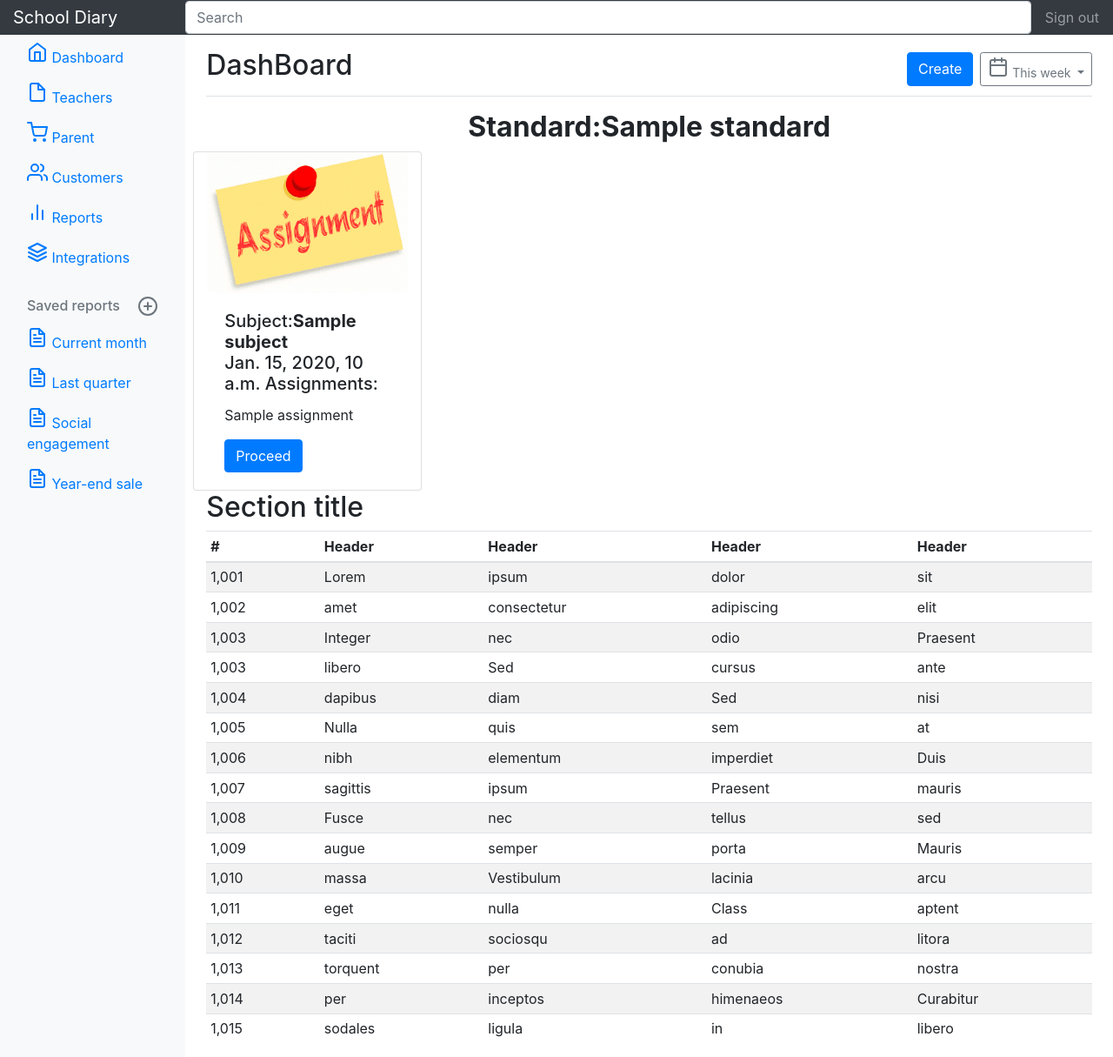
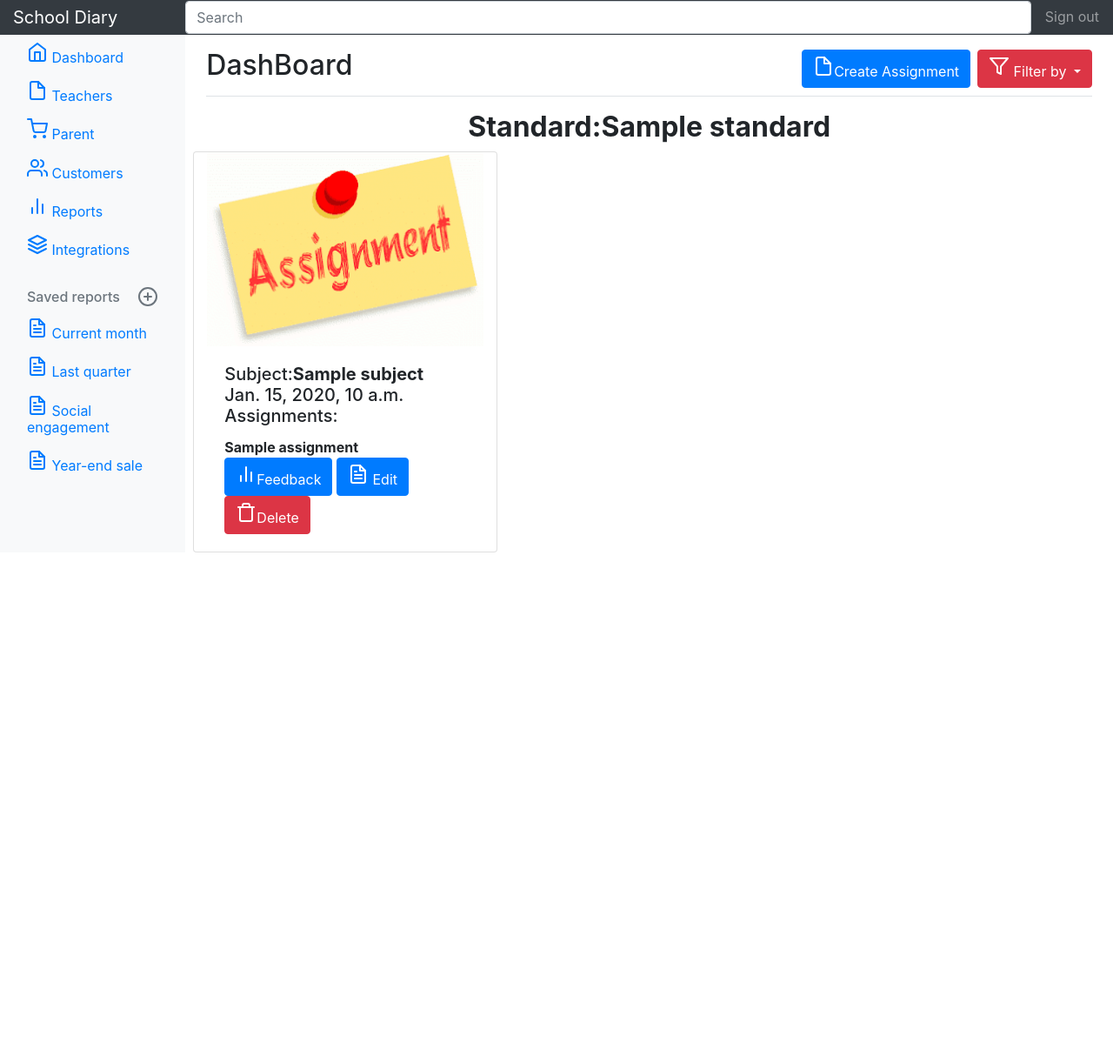
Before and after one commit to vikas0713/E-school, a Django app: page /members/dashboard/ in a window 1280 px wide. Shown: the whole page at 87% size. After the commit the page ends 635 px from the top, so only its background shows below. Run offline with Django 3.2, Linux system fonts and the light colour scheme; a user stored in the database is signed in; tables that the repository leaves empty hold one stand-in row (values such as "Sample post"); some libraries are stand-ins or nearby versions.

Commit message:
deletion, updation and creating assignments of schooldiary

```diff
--- a/members/forms.py
+++ b/members/forms.py
@@ -1,8 +1,12 @@
 from assignments.models import Assignment
 from django import forms
 
+from members.models import Member
+
 
 class AssignmentForm(forms.ModelForm):
+    teacher = forms.ModelChoiceField(queryset=Member.objects.filter(is_parent_or_teacher=True))
+
     class Meta:
         model = Assignment
         fields = ['standard', 'subject', 'assignment_name', 'teacher']
--- a/members/urls.py
+++ b/members/urls.py
@@ -13,5 +13,6 @@ urlpatterns = [
     path('details/<int:assignment_id>', views.assignment_status, name='status'),
     path('complete/<int:assignment_id>/<int:student_id>', views.complete, name='complete'),
     path('create_assignment', views.create_assignment, name='create'),
-
+    path('update_assignment/<int:assignment_id>/', views.update_assignment, name='update'),
+    path('delete_assignment/<int:assignment_id>/', views.delete_assignment, name='delete'),
 ]
--- a/members/views.py
+++ b/members/views.py
@@ -1,14 +1,15 @@
 import json
 
-from django.contrib import auth
+from django.contrib import auth, messages
 from django.contrib.auth import logout
 from django.contrib.auth.decorators import login_required
 
 from django.http import HttpResponseRedirect, HttpResponse
-from django.shortcuts import render
-from django.urls import reverse
+from django.shortcuts import render, get_object_or_404
+from django.urls import reverse, reverse_lazy
 from django.views import View
 from django.views.decorators.csrf import csrf_exempt
+from django.views.generic import DeleteView, UpdateView
 
 from assignments.models import Assignment, FinishedAssignment
 from members.forms import AssignmentForm
@@ -153,10 +154,35 @@ def create_assignment(request):
 
     if request.method == 'GET':
         form = form_class()
-        return render(request, 'create_assignment.html', {'form': form})
+        return render(request, 'create_assignment.html', {'form': form, 'create': True})
 
     elif request.method == 'POST':
         form = form_class(request.POST)
         if form.is_valid:
             form.save()
-            return render(request, 'create_assignment.html', {'form': form})
+            return render(request, 'create_assignment.html', {'form': form, 'create': True})
+
+
+def update_assignment(request, assignment_id):
+    obj = get_object_or_404(Assignment, id=assignment_id)
+    form = AssignmentForm(request.POST or None, instance=obj)
+    if request.method == "POST":
+        if form.is_valid():
+            obj = form.save(commit=False)
+            obj.save()
+
+        return HttpResponseRedirect(reverse('members:dashboard'))
+
+    context = {
+       'assignment': obj,
+       'form': form,
+       'create': False,
+       }
+    return render(request, 'create_assignment.html', context)
+
+
+def delete_assignment(request, assignment_id):
+    obj = get_object_or_404(Assignment, id=assignment_id)
+    obj.delete()
+    messages.success(request, 'successfully deleted')
+    return HttpResponseRedirect(reverse('members:dashboard'))
--- a/templates/dashboard.html
+++ b/templates/dashboard.html
@@ -3,8 +3,24 @@
 {% block title %}
     Dashboard
 {% endblock %}
+{% block custom_css %}
+    <link href="{% static 'css_files/dashboard.css' %}">
+    {#    <link href="{% static 'css_files/filter.css' %}">#}
+    {#    <script src="{% static 'js_files/filter.js' %}"></script>#}
+<style>
+li {
+    list-style: none;
+    line-height: 1.2em;
+}
+.dropdown-content{
+    position: absolute;
+}
+</style>
+
+
+{% endblock %}
 {% block content %}
-    <link href="{% static 'css_files/dashboard.css' %}">
+
     <nav class="navbar navbar-dark sticky-top bg-dark flex-md-nowrap p-0">
         <a class="navbar-brand col-sm-3 col-md-2 mr-0" href="#">School Diary</a>
         <input class="form-control form-control-dark w-100" type="text" placeholder="Search" aria-label="Search">
@@ -98,12 +114,24 @@
                     <h1 class="h2">DashBoard</h1>
                     <div class="btn-toolbar mb-2 mb-md-0">
                         <div class="btn-group mr-2">
-                            <a href="{% url 'members:create'%}" class="btn btn-primary">Create</a>
+                            <a href="{% url 'members:create'%}" class="btn btn-primary">
+                                <span data-feather="file"></span>Create Assignment</a>
                         </div>
-                        <button class="btn btn-sm btn-outline-secondary dropdown-toggle">
-                            <span data-feather="calendar"></span>
-                            This week
-                        </button>
+
+                        <div class="dropdown">
+                            <button class="dropbtn btn btn-danger dropdown-toggle" id="myDropdown">
+                                <span data-feather="filter"></span>
+                                Filter by
+
+                            </button>
+                            <div  class="dropdown-content">
+                                <ul>
+                                    <li><a href="#">standard</a></li>
+                                    <li><a href="#">subject</a></li>
+                                    <li><a href="#">assignment</a>
+                                </ul>
+                            </div>
+                        </div>
                     </div>
                 </div>
                 <!--check implemented to check weather the user is teacher?? -->
@@ -115,18 +143,23 @@
                         <div class="row">
                             {%if result.assignment%}
                                 {% for assignment in result.assignment %}
-                                    <div class="card col-sm-3" style="width: 18rem;">
+                                    <div class="card col-sm-4" style="width: 18rem;">
 
                                         <img class="card-img-top" src="{% static 'images/thumbtack_note_assignment.png' %}" alt="Card image cap">
                                         <div class="card-body">
                                             <h5 class="card-title">Subject:<b>{{assignment.subject }}</b><br>
-                                                {{assignment.created_at}} Assignments:</h5>
-                                            <p class="card-text">
-                                                {{assignment.assignment_name}}</p>
+                                                {{assignment.created_at}} <br>Assignments:</h5>
+                                            <b><p class="card-text">
+                                                {{assignment.assignment_name}}</p></b>
 
-                                            <div>
-                                                <a href="{% url 'members:status' assignment.id %}" class="btn btn-primary">Proceed</a>
-
+                                            <div style="font-size: unset">
+                                                <a href="{% url 'members:status' assignment.id %}" class="btn btn-primary">
+                                                    <span data-feather="bar-chart-2"></span>Feedback</a>
+                                                <a href = '{% url 'members:update' assignment.id %}' class="btn btn-primary">
+                                                    <span data-feather="file-text"></span> Edit</a>
+                                                <a href = '{% url 'members:delete' assignment.id%}' class="btn btn-danger" id="delete"
+                                                onclick="return confirm('Do you want to delete this Assignment? Press OK,');">
+                                                    <span data-feather="trash"> </span>Delete</a>
                                             </div>
                                         </div>
                                     </div>
@@ -160,11 +193,11 @@
                                         <p class="card-text">
                                             {{assignment.assignment.assignment_name}}</p>
                                         <b>Status:
-                                        {% if assignment.status %}
-                                            'Complete'
+                                            {% if assignment.status %}
+                                                'Complete'
                                             {% else %}
-                                            'Incomplete'
-                                        {% endif %}</b>
+                                                'Incomplete'
+                                            {% endif %}</b>
 
                                     </div>
                                 </div>
@@ -173,144 +206,18 @@
                         </div>
                     {% endfor %}
                 {% endif %}
-
-
-
-
-
-
-                <h2>Section title</h2>
-                <div class="table-responsive">
-                    <table class="table table-striped table-sm">
-                        <thead>
-                        <tr>
-                            <th>#</th>
-                            <th>Header</th>
-                            <th>Header</th>
-                            <th>Header</th>
-                            <th>Header</th>
-                        </tr>
-                        </thead>
-                        <tbody>
-                        <tr>
-                            <td>1,001</td>
-                            <td>Lorem</td>
-                            <td>ipsum</td>
-                            <td>dolor</td>
-                            <td>sit</td>
-                        </tr>
-                        <tr>
-                            <td>1,002</td>
-                            <td>amet</td>
-                            <td>consectetur</td>
-                            <td>adipiscing</td>
-                            <td>elit</td>
-                        </tr>
-                        <tr>
-                            <td>1,003</td>
-                            <td>Integer</td>
-                            <td>nec</td>
-                            <td>odio</td>
-                            <td>Praesent</td>
-                        </tr>
-                        <tr>
-                            <td>1,003</td>
-                            <td>libero</td>
-                            <td>Sed</td>
-                            <td>cursus</td>
-                            <td>ante</td>
-                        </tr>
-                        <tr>
-                            <td>1,004</td>
-                            <td>dapibus</td>
-                            <td>diam</td>
-                            <td>Sed</td>
-                            <td>nisi</td>
-                        </tr>
-                        <tr>
-                            <td>1,005</td>
-                            <td>Nulla</td>
-                            <td>quis</td>
-                            <td>sem</td>
-                            <td>at</td>
-                        </tr>
-                        <tr>
-                            <td>1,006</td>
-                            <td>nibh</td>
-                            <td>elementum</td>
-                            <td>imperdiet</td>
-                            <td>Duis</td>
-                        </tr>
-                        <tr>
-                            <td>1,007</td>
-                            <td>sagittis</td>
-                            <td>ipsum</td>
-                            <td>Praesent</td>
-                            <td>mauris</td>
-                        </tr>
-                        <tr>
-                            <td>1,008</td>
-                            <td>Fusce</td>
-                            <td>nec</td>
-                            <td>tellus</td>
-                            <td>sed</td>
-                        </tr>
-                        <tr>
-                            <td>1,009</td>
-                            <td>augue</td>
-                            <td>semper</td>
-                            <td>porta</td>
-                            <td>Mauris</td>
-                        </tr>
-                        <tr>
-                            <td>1,010</td>
-                            <td>massa</td>
-                            <td>Vestibulum</td>
-                            <td>lacinia</td>
-                            <td>arcu</td>
-                        </tr>
-                        <tr>
-                            <td>1,011</td>
-                            <td>eget</td>
-                            <td>nulla</td>
-                            <td>Class</td>
-                            <td>aptent</td>
-                        </tr>
-                        <tr>
-                            <td>1,012</td>
-                            <td>taciti</td>
-                            <td>sociosqu</td>
-                            <td>ad</td>
-                            <td>litora</td>
-                        </tr>
-                        <tr>
-                            <td>1,013</td>
-                            <td>torquent</td>
-                            <td>per</td>
-                            <td>conubia</td>
-                            <td>nostra</td>
-                        </tr>
-                        <tr>
-                            <td>1,014</td>
-                            <td>per</td>
-                            <td>inceptos</td>
-                            <td>himenaeos</td>
-                            <td>Curabitur</td>
-                        </tr>
-                        <tr>
-                            <td>1,015</td>
-                            <td>sodales</td>
-                            <td>ligula</td>
-                            <td>in</td>
-                            <td>libero</td>
-                        </tr>
-                        </tbody>
-                    </table>
-                </div>
             </main>
         </div>
     </div>
 
+    <script>
+        $("#myDropdown").click(function(){
+            $(".dropdown-content").toggle()
+        });
+
+        $(".dropdown-content").hide();
+
+    </script>
 
     <!-- Bootstrap core JavaScript
     ================================================== -->
@@ -345,4 +252,5 @@
     {#            }#}
     {#        });#}
     {#    </script>#}
+
 {% endblock %}
--- a/templates/login.html
+++ b/templates/login.html
@@ -3,6 +3,7 @@
 {% block title %}
     Login
 {% endblock %}
+
 {% block custom_css %}
 
     <!-- Custom styles for this template -->
@@ -25,6 +26,6 @@
             </label>
         </div>
         <button class="btn btn-lg btn-primary btn-block" type="submit">Sign in</button>
-        <p class="mt-5 mb-3 text-muted">&copy; 2017-2018</p>
+        <p class="mt-5 mb-3 text-muted">&copy; 2018-2019</p>
     </form>
 {% endblock %}
```
Also changed, not shown: assignments/models.py (+7 -0 lines), static/css_files/filter.css (added, +38 -0 lines), static/js_files/filter.js (added, +20 -0 lines), templates/create_assignment.html (+18 -10 lines), templates/crousal_page.html (added, +59 -0 lines), templates/form.html (+6 -2 lines).
